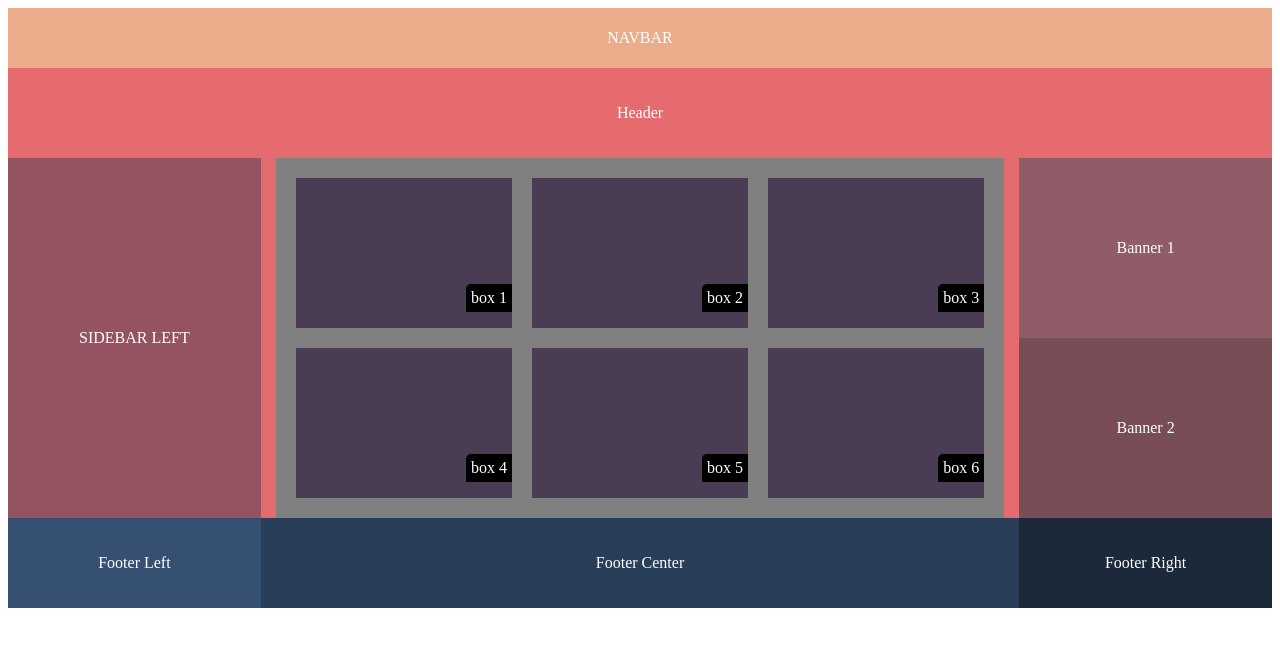
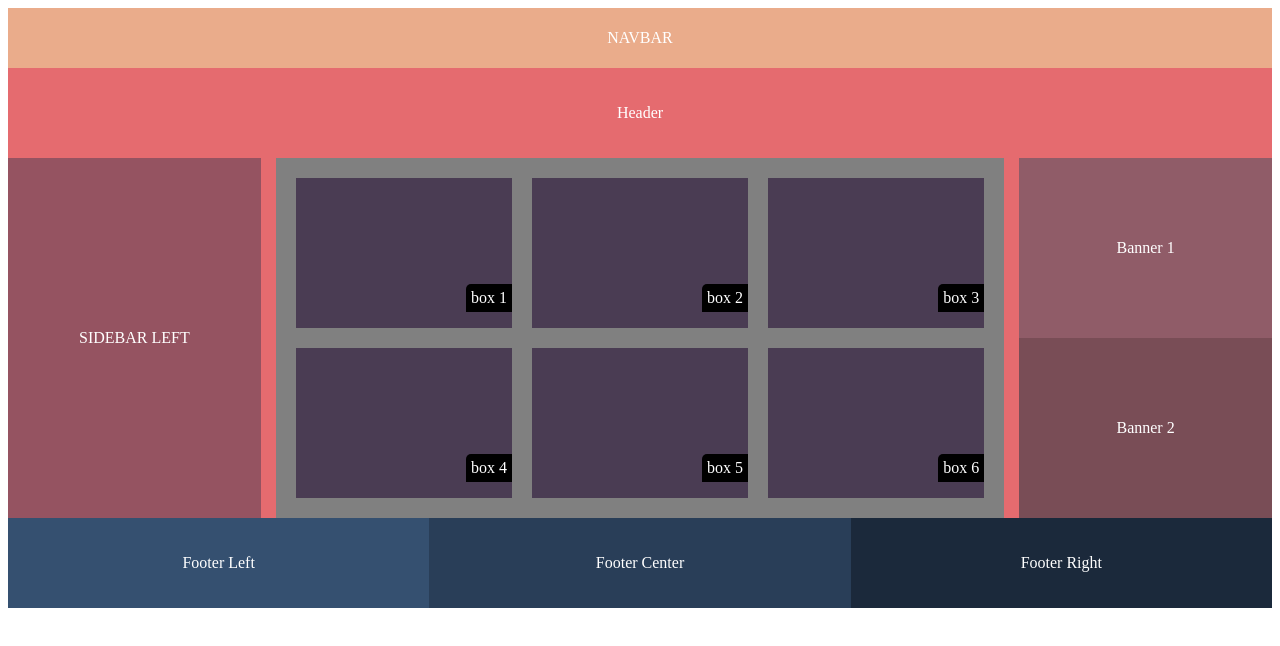
Before and after one commit to Kin-Doung/Ex-3--17, a plain HTML site: page index.html in a window 1280 px wide. Drawn offline with Linux system fonts and the light colour scheme.

Commit message:
Kind Doung

```diff
--- a/css/style.css
+++ b/css/style.css
@@ -7,7 +7,7 @@
     "header header header"
     "left box banner1"
     "left box banner2"
-    "footerleft footercenter footerright";
+    "footer footer footer";
     grid-column: 15px;
     background-color: #E56B6F;
     color: #fff;
@@ -49,7 +49,6 @@
 }
 .box1{
     background-color: #4a3c53;
-
     display: flex;
     justify-content: flex-end;
     align-items: flex-end;
@@ -57,7 +56,6 @@
 }
 .box2{
     background-color: #4a3c53;
-
     display: flex;
     justify-content: flex-end;
     align-items: flex-end;
@@ -109,6 +107,12 @@
     grid-area: banner2;
     background-color: #794d56;
 }
+.footer{
+    grid-area: footer;
+    display: grid;
+    grid-template-columns: 1fr  1fr 1fr;
+    grid-template-areas: "footerleft footercenter footerright";
+}
 .footerleft{
     display: flex;
     justify-content: center;
--- a/index.html
+++ b/index.html
@@ -21,9 +21,11 @@
         </div>
         <div class="banner1">Banner 1</div>
         <div class="banner2">Banner 2</div>
-        <div class="footerleft">Footer Left</div>
-        <div class="footercenter">Footer Center</div>
-        <div class="footerright">Footer Right</div>
+        <div class="footer">
+            <div class="footerleft">Footer Left</div>
+            <div class="footercenter">Footer Center</div>
+            <div class="footerright">Footer Right</div>
+        </div>
     </div>
     </body>
 </html>
```
